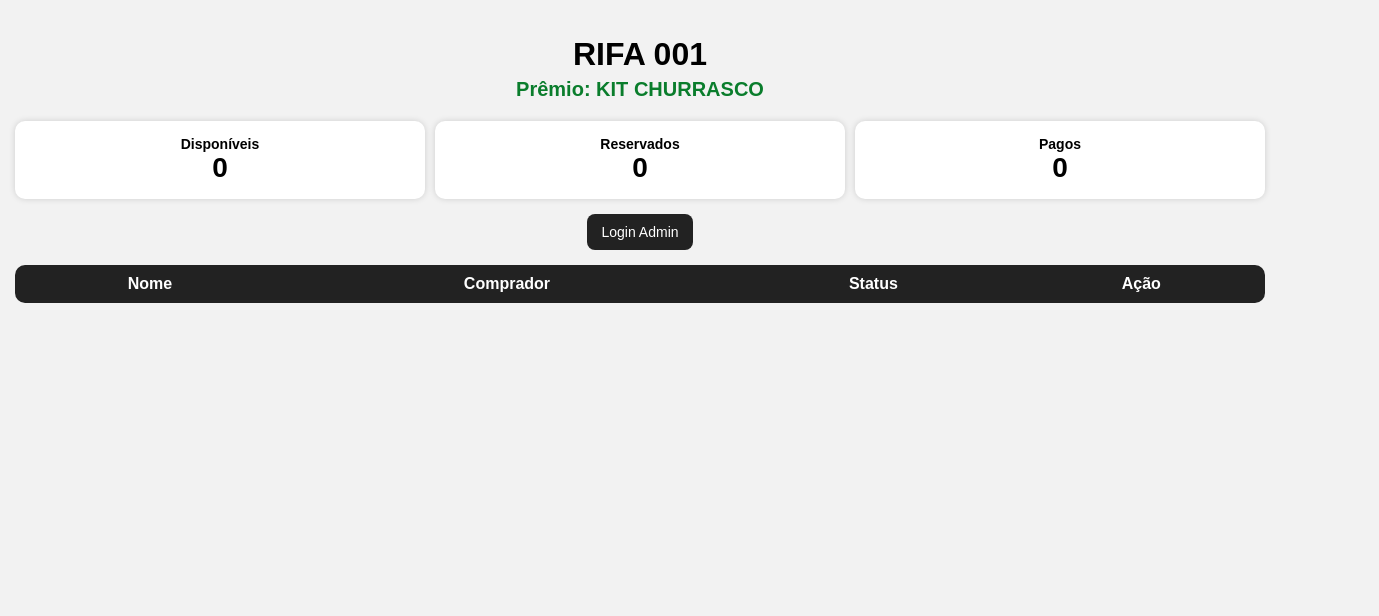
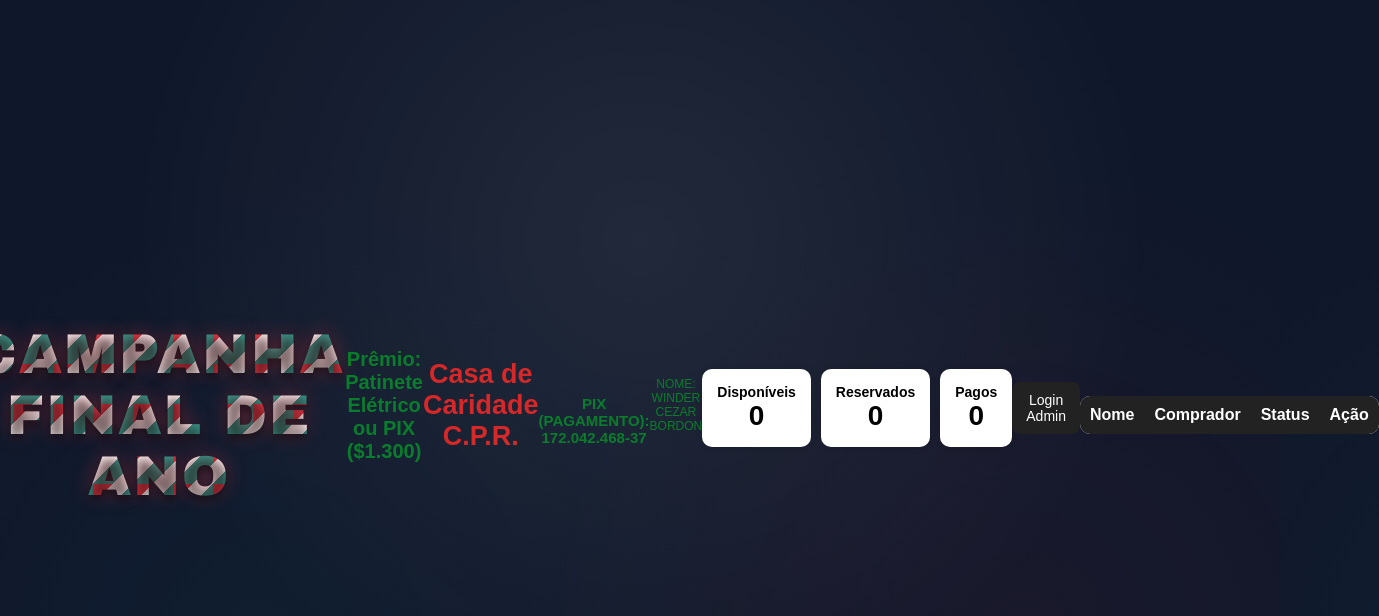
Before and after one commit to juniordomeneghetti-sudo/RIFA-001, a plain HTML site: page index.html in a window 1280 px wide. Shown: the whole page, 1379 px wide, since content can reach past the window. Drawn offline with Linux system fonts and the light colour scheme; no server answers.

Commit message:
Update index.html

```diff
--- a/index.html
+++ b/index.html
@@ -8,18 +8,61 @@
 <style>
 body{
   font-family:Arial,sans-serif;
-  background:#f2f2f2;
-  margin:0;
   padding:15px;
+  margin: 0;
+  min-height: 100vh;
+  display: flex;
+  justify-content: center;
+  align-items: center;
+  background-color: #0f172a;
+  background-image:
+    radial-gradient(circle at 50% 30%, rgba(255, 255, 255, 0.08) 0%, transparent 60%),
+    radial-gradient(circle at 20% 80%, rgba(42, 157, 143, 0.05) 0%, transparent 40%),
+    radial-gradient(circle at 80% 80%, rgba(230, 57, 70, 0.05) 0%, transparent 40%);
+  background-attachment: fixed;
 }
 h1{
   text-align:center;
   margin-bottom:5px;
 }
+h2{
+  text-align:center;
+  font-family: 'Arial Black', Impact, sans-serif;
+  font-size: 3.5rem;
+  font-weight: 900;
+  text-transform: uppercase;
+  letter-spacing: 2px;
+  background: linear-gradient(135deg, #e63946 25%, #ffffff 25%, #ffffff 50%, #2a9d8f 50%, #2a9d8f 75%, #ffffff 75%);
+  background-size: 40px 40px;
+  -webkit-background-clip: text;
+  background-clip: text;
+  color: transparent;
+  text-shadow: 0px 4px 10px rgba(0,0,0,0.5), 0px 0px 20px rgba(230,57,70,0.4);
+}
 .sub{
   text-align:center;
   font-size:20px;
   font-weight:bold;
+  color:#0a7d2c;
+  margin-bottom:20px;
+}
+.Casa_Caridade{
+  text-align:center;
+  font-size:27px;
+  font-weight:bold;
+  color:#D62828;
+  margin-bottom:20px;
+}
+.pix{
+  text-align:center;
+  font-size:15px;
+  font-weight:bold;
+  color:#0a7d2c;
+  margin-bottom:5px;
+}
+.respons{
+  text-align:center;
+  font-size:12px;
   color:#0a7d2c;
   margin-bottom:20px;
 }
@@ -103,8 +146,12 @@ td{
 
 <body>
 
-<h1>RIFA 001</h1>
-<div class="sub">Prêmio: KIT CHURRASCO </div>
+<h1>RIFA 004</h1>
+<h2>Campanha Final de Ano</h2>
+<div class="sub">Prêmio: Patinete Elétrico ou PIX ($1.300)</div>
+<div class="Casa_Caridade"> Casa de Caridade C.P.R.</div>
+<h3 class="pix">PIX (PAGAMENTO): 172.042.468-37 </h3>
+<div class="respons"> NOME: WINDER CEZAR BORDON </div>
 
 <div class="cards">
   <div class="card"><h3>Disponíveis</h3><span id="disp">0</span></div>
```
